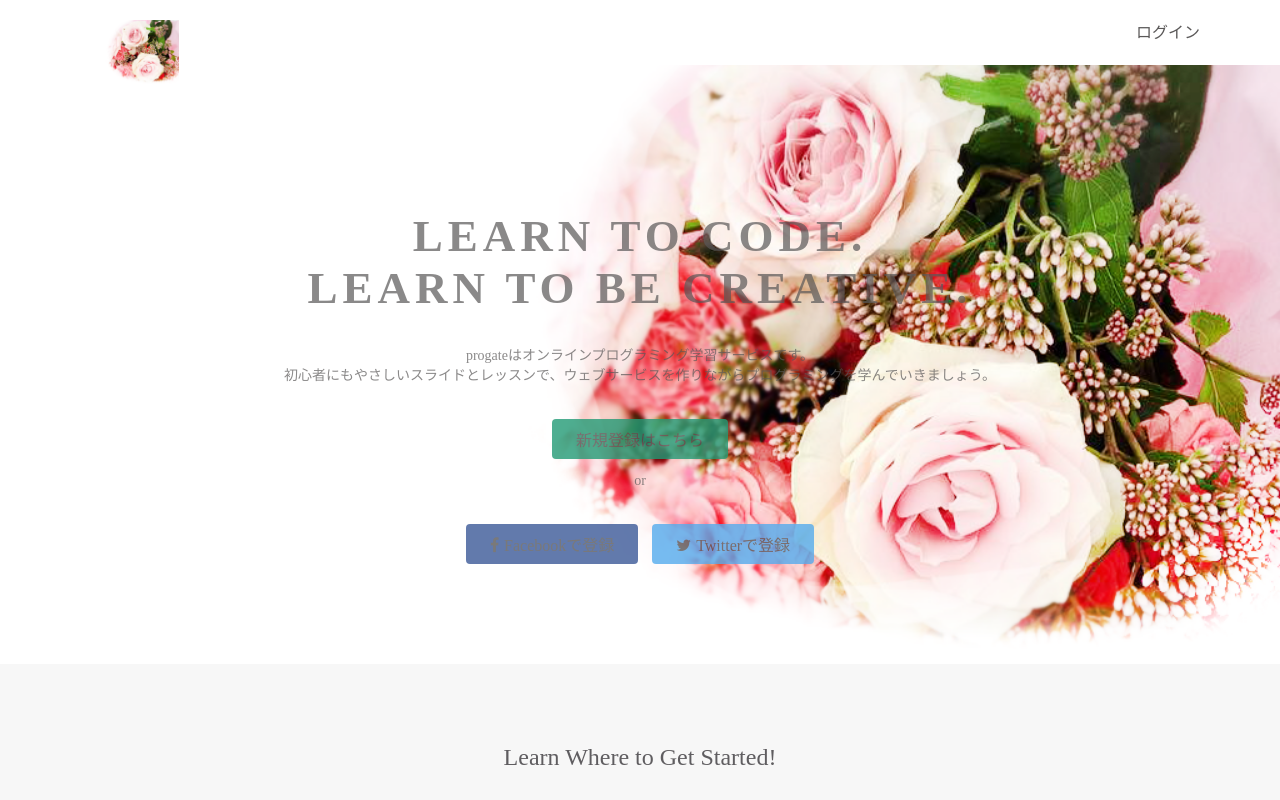
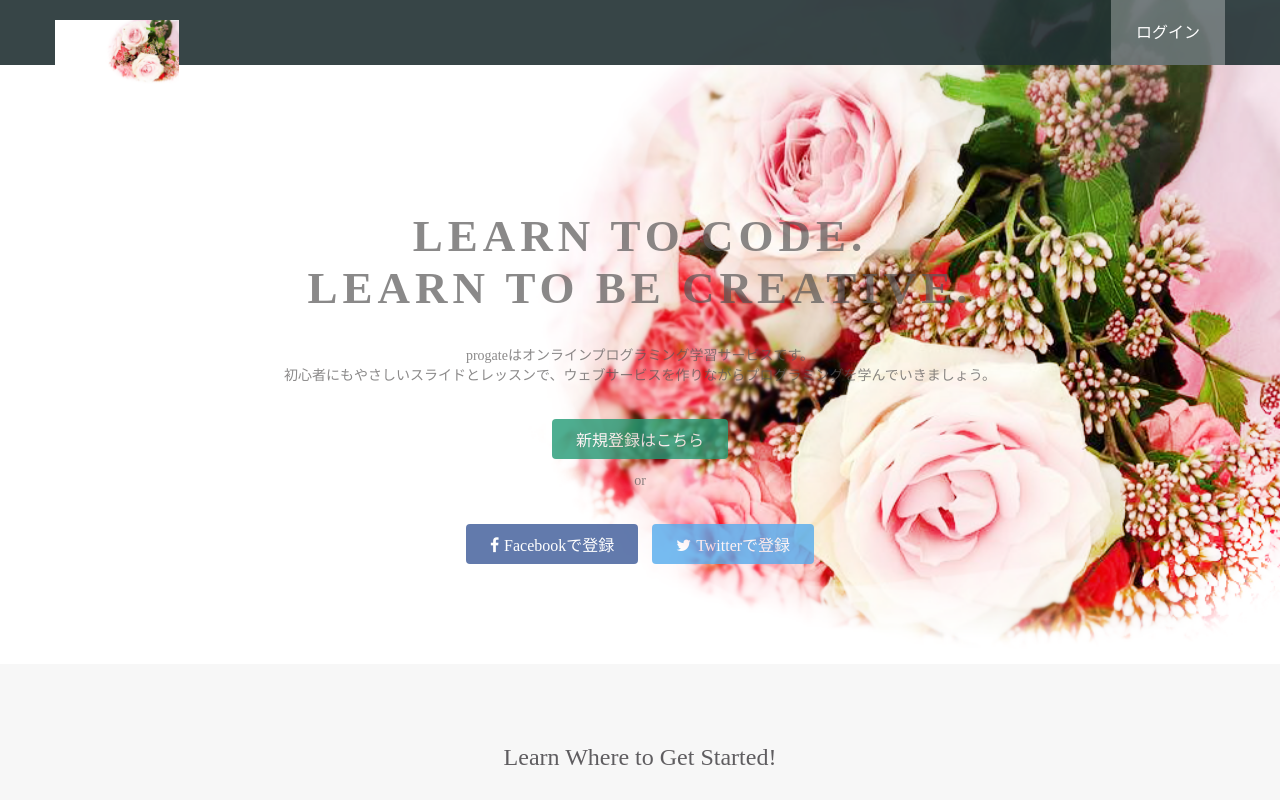
Before and after one commit to rominamarmontel/rominamarmontel.github.io, a plain HTML site: page index.html in a window 1280 px wide. Shown: the top 800 px of the page. Drawn offline with nearby package versions, Linux system fonts and the light colour scheme.

Commit message:
Add files via upload

```diff
--- a/stylesheet.css
+++ b/stylesheet.css
@@ -47,7 +47,7 @@ a {
 
 .btn {
   padding: 8px 24px;
-  color: #5a5858;
+  color: white;
   display: inline-block;
   opacity: 0.8;
   border-radius: 4px;
@@ -65,7 +65,7 @@ a {
 header {
   height: 65px;
   width: 100%;
-  background-color: #FFFFFF;
+  background-color: rgba(34,49,52,0.9);
   position :fixed;
   top: 0;
   z-index: 10;
@@ -82,7 +82,7 @@ header {
 
 .header-right {
   float: right;
-  background-color: #FFFFFF;
+  background-color: rgba(255,255,255,0.3);
   transition: all 0.5s;
 }
 
@@ -93,7 +93,7 @@ header {
 .header-right .login {
   line-height: 65px;
   padding: 0 25px;
-  color: #5a5858;
+  color: white;
   cursor: pointer;
   display: block;
 }
@@ -155,7 +155,7 @@ header {
   background-color: #5dca88;
   border: none;
   border-radius: 3px;
-  color: #5a5858;
+  color: white;
   margin: 10px auto;
   cursor: pointer;
 }
```
